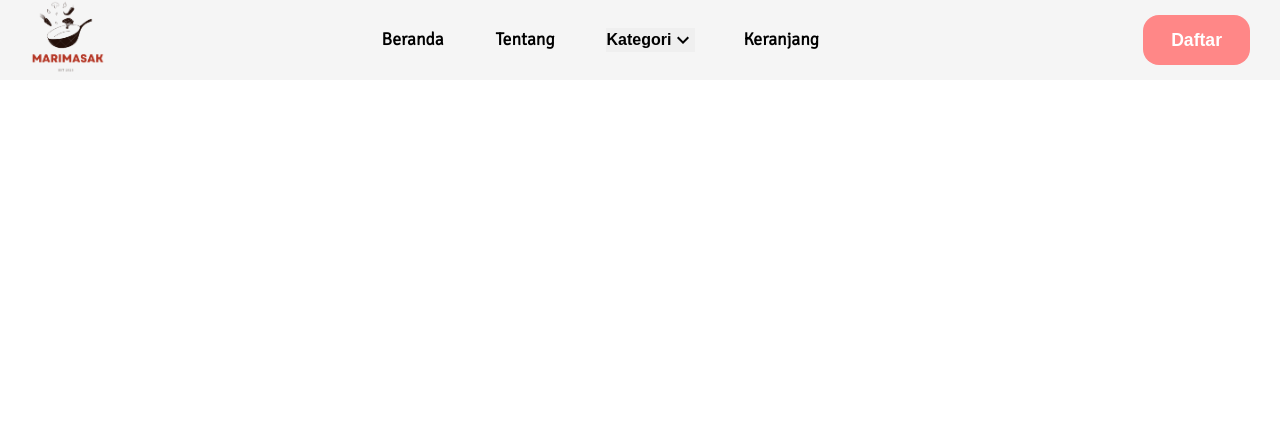
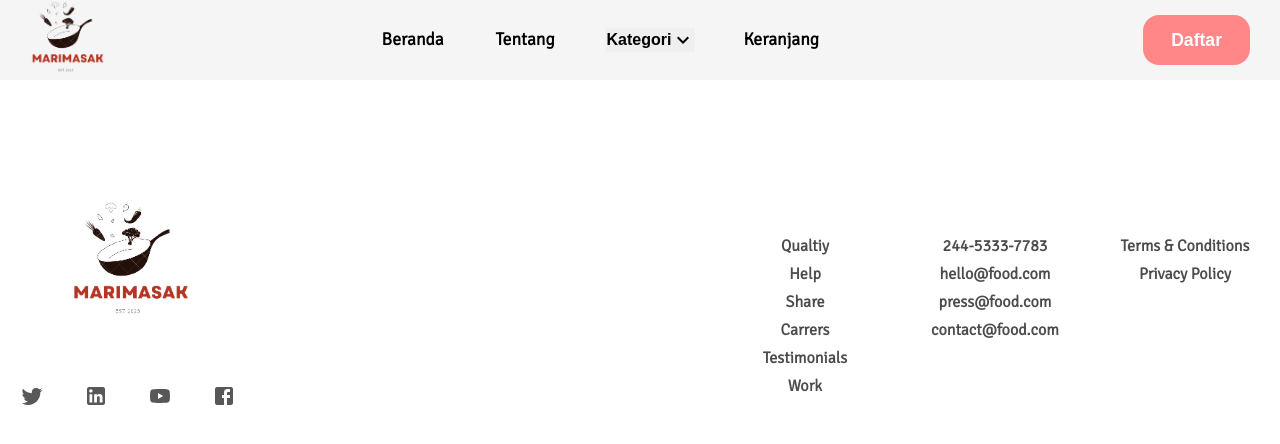
Before and after one commit to rifkyhilman/Marimasak-client, a React (Vite) app: page / in a window 1280 px wide. Shown: the top 444 px of the page. Built offline with nearby package versions, Linux system fonts and the light colour scheme.

Commit message:
:memo: Component Footer
Component Footer

```diff
--- a/src/App.jsx
+++ b/src/App.jsx
@@ -1,6 +1,7 @@
 import { BrowserRouter as Router, Routes, Route } from 'react-router-dom';
 import Header from './Components/Header';
 import HomePage from './Pages/HomePage';
+import Footer from './Components/Footer';
 import './Styles/Responsive.scss';
 
 const App = () => {
@@ -10,7 +11,8 @@ const App = () => {
         <Routes>
           <Route path='/' element={<HomePage />} />
         </Routes>
-  </Router>
+      <Footer />
+    </Router>
   );
 };
 
--- /dev/null
+++ b/src/Components/Footer.jsx
@@ -0,0 +1,48 @@
+import Logo from "../Assets/Logo.png";
+import "../Styles/Footer.scss";
+
+// import icon dari mui5
+import TwitterIcon from '@mui/icons-material/Twitter';
+import LinkedInIcon from '@mui/icons-material/LinkedIn';
+import YouTubeIcon from '@mui/icons-material/YouTube';
+import FacebookIcon from '@mui/icons-material/Facebook';
+
+const Footer = () => {
+  return (
+    <div className="footer-wrapper">
+      <div className="footer-wrapper__section-one">
+        <div className="footer-wrapper__section-one__logo-container">
+          <img src={Logo} alt="" />
+        </div>
+        <div className="footer-wrapper__section-one__icons">
+          <TwitterIcon />
+          <LinkedInIcon />
+          <YouTubeIcon />
+          <FacebookIcon />
+        </div>
+      </div>
+      <div className="footer-wrapper__section-two">
+        <div className="footer-wrapper__section-two__columns">
+          <span>Qualtiy</span>
+          <span>Help</span>
+          <span>Share</span>
+          <span>Carrers</span>
+          <span>Testimonials</span>
+          <span>Work</span>
+        </div>
+        <div className="footer-wrapper__section-two__columns">
+          <span>244-5333-7783</span>
+          <span>hello@food.com</span>
+          <span>press@food.com</span>
+          <span>contact@food.com</span>
+        </div>
+        <div className="footer-wrapper__section-two__columns">
+          <span>Terms & Conditions</span>
+          <span>Privacy Policy</span>
+        </div>
+      </div>
+    </div>
+  );
+};
+
+export default Footer;
--- /dev/null
+++ b/src/Styles/Footer.scss
@@ -0,0 +1,47 @@
+.footer-wrapper {
+    margin: 6rem 0rem;
+    display: flex;
+    margin-top: 10rem;
+    align-items: center;
+
+    &__section-one {
+        &__logo-container {
+            max-width: 110px;
+            padding-left: 70px;
+          }
+
+        &__logo-container img {
+            height: 120px;
+        }
+
+        &__icons {
+            margin-top: 2.5rem;
+        }
+
+        &__icons svg {
+        font-size: 1.5rem;
+        margin: 1.25rem;
+        color: #585858;
+        }
+    }
+
+    &__section-two {
+        flex: 1;
+        display: flex;
+        justify-content: flex-end;
+        text-align: center;
+
+        &__columns {
+            display: flex;
+            flex-direction: column;
+            min-width: 190px;
+        }
+
+        &__columns span {
+            margin: 0.25rem 0rem;
+            font-weight: 600;
+            color: #4c4c4c;
+            cursor: pointer;
+          }
+    }
+  }
--- a/src/Styles/Responsive.scss
+++ b/src/Styles/Responsive.scss
@@ -9,6 +9,9 @@
   }
 
 @media (max-width: 900px) {
+
+  // header
+
   .navbar {
     &__logo-container {
       max-width: 140px;
@@ -84,7 +87,9 @@
   }
 
 
-    .home-bannerImage-container {
+
+
+  .home-bannerImage-container {
       max-width: 450px;
     }
     .home-banner-container,
@@ -161,16 +166,21 @@
       margin-bottom: 0.8rem !important;
       text-align: center;
     }
+
+    // Footer
     .footer-wrapper {
       flex-direction: column;
+
+      &__section-two {
+        flex-direction: column;
+        margin-top: 2rem;
+
+        &__columns {
+          margin: 1rem 0rem;
+        }
+      }
     }
-    .footer-section-two {
-      flex-direction: column;
-      margin-top: 2rem;
-    }
-    .footer-section-columns {
-      margin: 1rem 0rem;
-    }
+
     .App {
       max-width: 95vw;
     }
```
